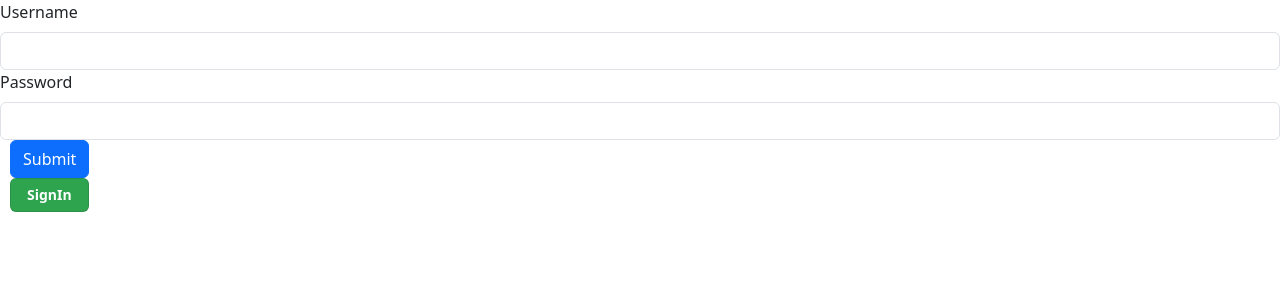
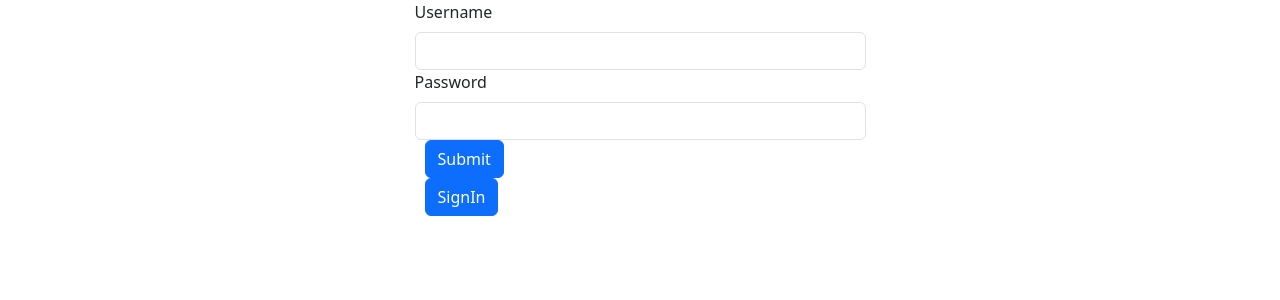
Before and after one commit to tompra/cinematix, a React (Vite) app: page / in a window 1280 px wide. Shown: the top 300 px of the page. Built offline with nearby package versions, Linux system fonts and the light colour scheme.

Commit message:
Add bootstrap to login and signin components

```diff
--- a/src/components/login-view/login-view.jsx
+++ b/src/components/login-view/login-view.jsx
@@ -1,7 +1,6 @@
 import React from 'react';
 import { useState } from 'react';
-import Button from 'react-bootstrap/Button';
-import Form from 'react-bootstrap/Form';
+import { Button, Form } from 'react-bootstrap';
 
 export const LoginView = ({ onLoggedIn }) => {
     const [username, setUsername] = useState('');
@@ -57,7 +56,7 @@ export const LoginView = ({ onLoggedIn }) => {
                 <Form.Group controlId='formPassword'>
                     <Form.Label>Password</Form.Label>
                     <Form.Control
-                        type='text'
+                        type='password'
                         value={password}
                         onChange={e => setPassword(e.target.value)}
                         minLength={8}
--- a/src/components/main-view/main-view.jsx
+++ b/src/components/main-view/main-view.jsx
@@ -3,6 +3,7 @@ import { MovieCard } from '../movie-card/movie-card';
 import { MovieView } from '../movie-view/movie-view';
 import { LoginView } from '../login-view/login-view';
 import { SignIn } from '../sign-in-view/sign-in-view';
+import { Button, Row, Col } from 'react-bootstrap';
 
 export const MainView = () => {
     const storedUser = JSON.parse(localStorage.getItem('user'));
@@ -54,7 +55,8 @@ export const MainView = () => {
 
     if (!user) {
         return (
-            <div>
+            <Row className='justify-content-md-center'>
+                <Col md={5}>
                     {isLoginView ? (
                         <LoginView
                             onLoggedIn={(user, token) => {
@@ -65,10 +67,11 @@ export const MainView = () => {
                     ) : (
                         <SignIn />
                     )}
-                <button onClick={toggleLoginView}>
+                    <Button onClick={toggleLoginView}>
                         {isLoginView ? 'SignIn' : 'Login'}
-                </button>
-            </div>
+                    </Button>
+                </Col>
+            </Row>
         );
     }
 
@@ -87,7 +90,8 @@ export const MainView = () => {
             similarMoviesContent = <h2>There is no similar movies</h2>;
         } else {
             similarMoviesContent = (
-                <div>
+                <Row className='justify-content-md-center'>
+                    <Col>
                         <h2>Similar movies</h2>
                         {similarMovies.map(movie => {
                             return (
@@ -100,28 +104,35 @@ export const MainView = () => {
                                 />
                             );
                         })}
-                </div>
+                    </Col>
+                </Row>
             );
         }
         return (
-            <div>
+            <Row className='justify-content-md-center'>
                 <MovieView
                     movieData={selectedMovie}
                     onBackClick={() => setSelectedMovie(null)}
                 />
                 <hr />
                 {similarMoviesContent}
-            </div>
+            </Row>
         );
     }
 
     if (movies.length === 0) {
-        return <div>The list is empty!</div>;
+        return (
+            <Row>
+                <div>The list is empty!</div>
+            </Row>
+        );
     }
     return (
         <div>
+            <Row className='justify-content-md-center'>
                 {movies.map(movie => {
                     return (
+                        <Col key={movie.id} md={8} className='mb-5'>
                             <MovieCard
                                 key={movie.id}
                                 movieData={movie}
@@ -129,9 +140,10 @@ export const MainView = () => {
                                     setSelectedMovie(newSelectedMovie)
                                 }
                             />
+                        </Col>
                     );
                 })}
-            <button
+                <Button
                     onClick={() => {
                         setUser(null);
                         setToken(null);
@@ -140,7 +152,8 @@ export const MainView = () => {
                     id='btnLogout'
                 >
                     Logout
-            </button>
+                </Button>
+            </Row>
         </div>
     );
 };
--- a/src/components/movie-card/movie-card.jsx
+++ b/src/components/movie-card/movie-card.jsx
@@ -4,30 +4,16 @@ import { Button, Card, Row, Col } from 'react-bootstrap';
 
 export const MovieCard = ({ movieData, onMovieClick }) => {
     return (
-        <Row xs={2} sm={3} md={4} lg={5} className='g-4'>
-            <Col>
-                <Card>
-                    <Card.Img
-                        variant='top'
-                        src={movieData.image}
-                        style={{
-                            height: '200px',
-                            width: '150px',
-                            objectFit: 'cover',
-                        }}
-                    />
+        <Card style={{ width: '18rem' }}>
+            <Card.Img variant='top' src={movieData.image} />
             <Card.Body>
                 <Card.Title>{movieData.title}</Card.Title>
                 <Card.Subtitle>
                     Directed by: {movieData.director.name}
                 </Card.Subtitle>
-                        <Button onClick={() => onMovieClick(movieData)}>
-                            Open
-                        </Button>
+                <Button onClick={() => onMovieClick(movieData)}>Open</Button>
             </Card.Body>
         </Card>
-            </Col>
-        </Row>
     );
 };
 
--- a/src/components/sign-in-view/sign-in-view.jsx
+++ b/src/components/sign-in-view/sign-in-view.jsx
@@ -1,6 +1,5 @@
 import { useState } from 'react';
-import Button from 'react-bootstrap/Button';
-import Form from 'react-bootstrap/Form';
+import { Button, Form } from 'react-bootstrap';
 
 useState;
 export const SignIn = () => {
--- a/src/index.jsx
+++ b/src/index.jsx
@@ -2,9 +2,14 @@ import '/node_modules/bootstrap/dist/css/bootstrap.min.css';
 import './index.scss';
 import { createRoot } from 'react-dom/client';
 import { MainView } from './components/main-view/main-view';
+import { Container } from 'react-bootstrap';
 
 const App = () => {
-    return <MainView />;
+    return (
+        <Container>
+            <MainView />
+        </Container>
+    );
 };
 
 const container = document.querySelector('#root');
```
Lines whose indentation alone changed are shown as unchanged.
